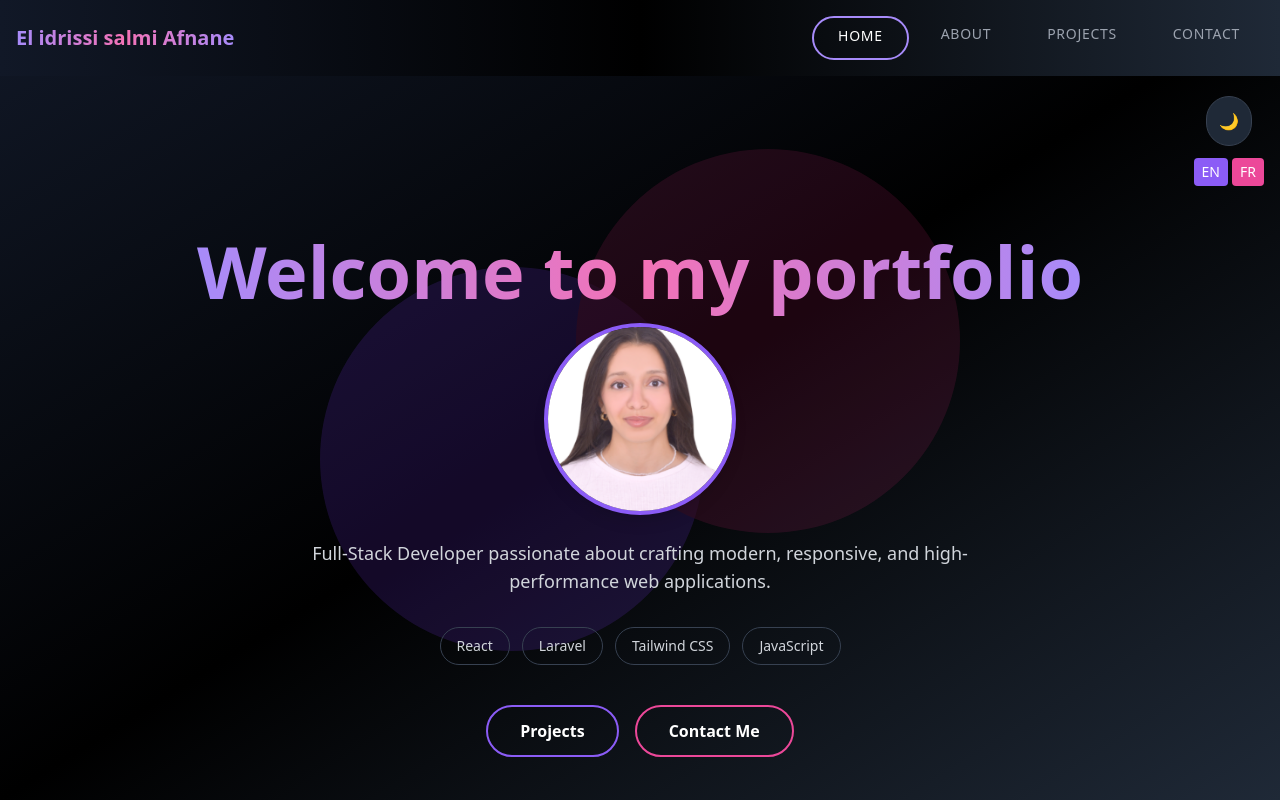
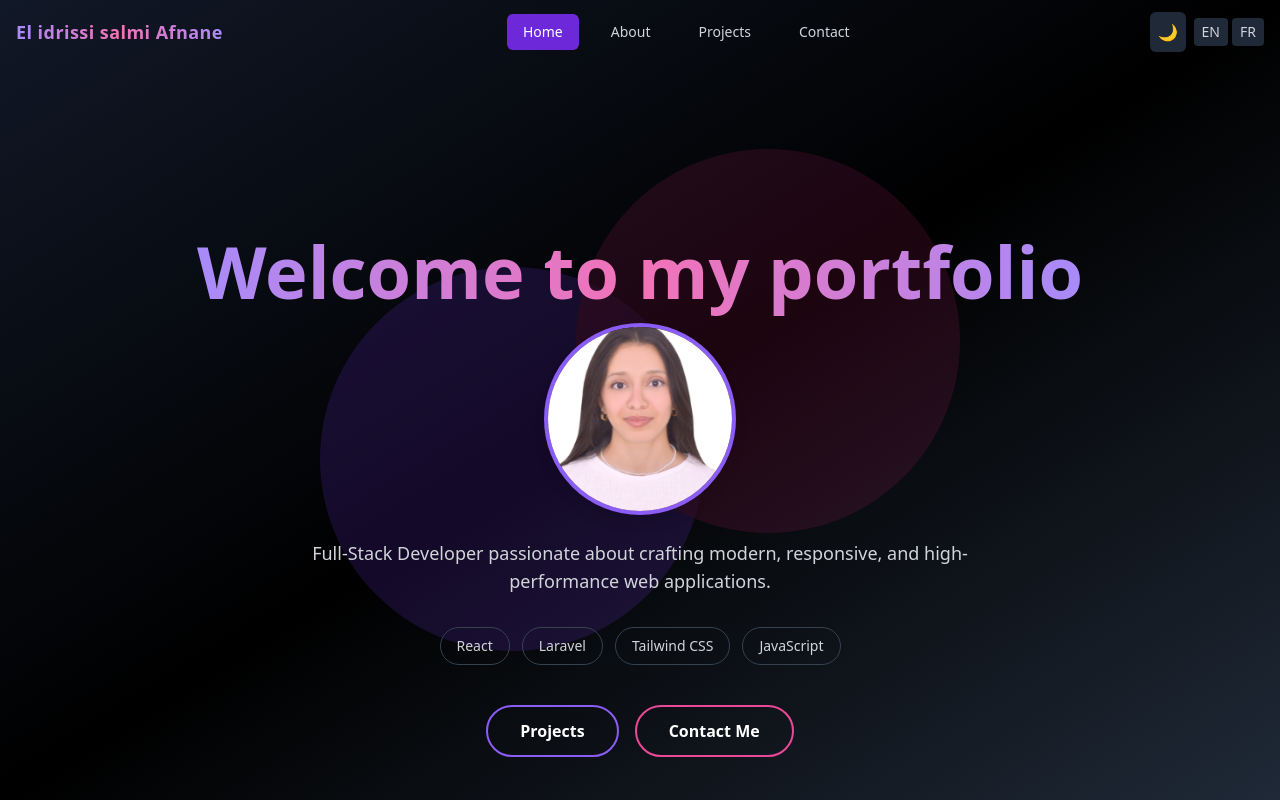
Before and after one commit to AfnaneElIdrissi/portfolio-afnane, a React app in the folder frontend/: page / in a window 1280 px wide. Shown: the top 800 px of the page. Built offline with nearby package versions, Linux system fonts and the light colour scheme; the HTML template or start-up script is replaced by a standard one.

Commit message:
add changes in navbar l

```diff
--- a/frontend/src/components/Navbar.jsx
+++ b/frontend/src/components/Navbar.jsx
@@ -3,148 +3,130 @@ import { NavLink } from "react-router-dom";
 import { useTranslation } from "react-i18next";
 
 const Navbar = ({ isDark, toggleTheme }) => {
-  const { t, i18n } = useTranslation(); // translation function + i18n
+  const { t, i18n } = useTranslation();
   const [scrolled, setScrolled] = useState(false);
-  const [hoveredIndex, setHoveredIndex] = useState(null);
   const [menuOpen, setMenuOpen] = useState(false);
 
-  // Scroll detection
+  // Detect scroll to shrink navbar
   useEffect(() => {
-    const handleScroll = () => setScrolled(window.scrollY > 20);
+    const handleScroll = () => setScrolled(window.scrollY > 50);
     window.addEventListener("scroll", handleScroll);
     return () => window.removeEventListener("scroll", handleScroll);
   }, []);
 
-  // Close mobile menu on escape
-  useEffect(() => {
-    const handleKeyDown = (e) => {
-      if (e.key === "Escape" && menuOpen) setMenuOpen(false);
-    };
-    window.addEventListener("keydown", handleKeyDown);
-    return () => window.removeEventListener("keydown", handleKeyDown);
-  }, [menuOpen]);
-
-  // Nav items with translation
   const navItems = [
-    { path: "/", name: t("navbar.home") },
-    { path: "/about", name: t("navbar.about") },
-    { path: "/projects", name: t("navbar.projects") },
-    { path: "/contact", name: t("navbar.contact") },
+    { path: "/", label: t("navbar.home") },
+    { path: "/about", label: t("navbar.about") },
+    { path: "/projects", label: t("navbar.projects") },
+    { path: "/contact", label: t("navbar.contact") },
   ];
 
   return (
-    <>
-      {/* Theme & Language Controls */}
-      <div className="fixed top-24 right-4 z-50 flex flex-col gap-2 items-center">
+    <nav
+      className={`fixed top-0 w-full z-50 transition-all duration-300 ${
+        scrolled
+          ? isDark
+            ? "bg-gray-900 shadow-md py-2"
+            : "bg-white shadow-md py-2"
+          : isDark
+          ? "bg-gray-900/95 py-3"
+          : "bg-white/95 py-3"
+      }`}
+    >
+      <div className="max-w-7xl mx-auto px-4 flex justify-between items-center">
+        {/* Logo */}
+        <h1
+          className={`text-lg font-bold tracking-wide text-transparent bg-clip-text bg-gradient-to-r ${
+            isDark ? "from-purple-400 via-pink-400 to-purple-400" : "from-purple-600 via-pink-600 to-purple-600"
+          }`}
+        >
+          {t("navbar.name")}
+        </h1>
+
+        {/* Desktop Menu */}
+        <div className="hidden md:flex gap-4">
+          {navItems.map((item) => (
+            <NavLink
+              key={item.path}
+              to={item.path}
+              className={({ isActive }) =>
+                `px-4 py-2 rounded-md text-sm font-medium transition ${
+                  isActive
+                    ? isDark
+                      ? "bg-purple-700 text-white"
+                      : "bg-purple-100 text-purple-700"
+                    : isDark
+                    ? "text-gray-300 hover:bg-gray-800 hover:text-white"
+                    : "text-gray-700 hover:bg-purple-100 hover:text-purple-700"
+                }`
+              }
+            >
+              {item.label}
+            </NavLink>
+          ))}
+        </div>
+
+        {/* Right Controls */}
+        <div className="flex items-center gap-2">
           {/* Theme toggle */}
           <button
             onClick={toggleTheme}
             aria-label={isDark ? t("navbar.switchLight") : t("navbar.switchDark")}
-          className={`p-3 rounded-full backdrop-blur-xl transition focus:outline-none focus:ring-2 focus:ring-purple-500 ${
-            isDark
-              ? "bg-gray-800 border border-gray-700"
-              : "bg-white border border-gray-200 shadow-lg"
+            className={`p-2 rounded-md transition focus:outline-none focus:ring-2 focus:ring-purple-500 ${
+              isDark ? "bg-gray-800 text-white" : "bg-gray-100 text-gray-800"
             }`}
-          style={{ minWidth: "44px", minHeight: "44px" }}
           >
             {isDark ? "🌙" : "☀️"}
           </button>
 
-        {/* Language buttons */}
-        <div className="flex gap-1 justify-center mt-1">
+          {/* Language toggle */}
+          <div className="flex gap-1">
             <button
               onClick={() => i18n.changeLanguage("en")}
-            className="px-2 py-1 rounded bg-purple-500 text-white text-sm hover:bg-purple-600 transition"
+              className={`px-2 py-1 rounded text-sm font-medium ${
+                i18n.language === "en"
+                  ? isDark
+                    ? "bg-purple-700 text-white"
+                    : "bg-purple-100 text-purple-700"
+                  : isDark
+                  ? "bg-gray-800 text-gray-300 hover:bg-gray-700"
+                  : "bg-gray-100 text-gray-700 hover:bg-gray-200"
+              } transition`}
             >
               EN
             </button>
             <button
               onClick={() => i18n.changeLanguage("fr")}
-            className="px-2 py-1 rounded bg-pink-500 text-white text-sm hover:bg-pink-600 transition"
+              className={`px-2 py-1 rounded text-sm font-medium ${
+                i18n.language === "fr"
+                  ? isDark
+                    ? "bg-purple-700 text-white"
+                    : "bg-purple-100 text-purple-700"
+                  : isDark
+                  ? "bg-gray-800 text-gray-300 hover:bg-gray-700"
+                  : "bg-gray-100 text-gray-700 hover:bg-gray-200"
+              } transition`}
             >
               FR
             </button>
           </div>
-      </div>
 
-      {/* Navbar */}
-      <nav
-        role="navigation"
-        aria-label="Main navigation"
-        className={`fixed top-0 left-0 right-0 z-50 transition-all duration-500 ${
-          scrolled
-            ? `${isDark ? "bg-black" : "bg-white"} shadow-lg py-3`
-            : `${
-                isDark
-                  ? "bg-gradient-to-r from-gray-900 via-black to-gray-800"
-                  : "bg-gradient-to-r from-blue-50 via-purple-50 to-pink-50"
-              } py-4`
+          {/* Mobile Hamburger */}
+          <button
+            onClick={() => setMenuOpen(!menuOpen)}
+            className={`md:hidden p-2 text-2xl rounded-md focus:outline-none focus:ring-2 focus:ring-purple-500 ${
+              isDark ? "text-gray-300" : "text-gray-700"
             }`}
-      >
-        <div className="max-w-7xl mx-auto px-4 flex justify-between items-center">
-          {/* Logo */}
-          <h1
-            className={`text-lg sm:text-xl font-bold text-transparent bg-clip-text bg-gradient-to-r ${
-              isDark
-                ? "from-purple-400 via-pink-400 to-purple-400"
-                : "from-purple-600 via-pink-600 to-purple-600"
-            }`}
-          >
-            {t("navbar.name")}
-          </h1>
-
-          {/* Desktop Links */}
-          <div className="hidden md:flex gap-2">
-            {navItems.map((item, index) => (
-              <NavLink
-                key={item.path}
-                to={item.path}
-                onMouseEnter={() => setHoveredIndex(index)}
-                onMouseLeave={() => setHoveredIndex(null)}
-                className={({ isActive }) =>
-                  `px-6 py-2 rounded-full text-sm uppercase tracking-wider transition-all duration-300 focus:outline-none focus:ring-2 focus:ring-purple-500 ${
-                    isActive
-                      ? isDark
-                        ? "text-white border-2 border-purple-400 bg-purple-500/20"
-                        : "text-purple-600 border-2 border-purple-500 bg-purple-100"
-                      : hoveredIndex === index
-                      ? isDark
-                        ? "text-white bg-purple-500/30 border border-purple-400 shadow-lg scale-105"
-                        : "text-purple-600 bg-purple-200 border border-purple-500 shadow-lg scale-105"
-                      : isDark
-                      ? "text-gray-400 hover:text-white hover:bg-purple-500/20 hover:border hover:border-purple-400 hover:shadow-md hover:scale-105"
-                      : "text-gray-600 hover:text-purple-600 hover:bg-purple-100 hover:border hover:border-purple-500 hover:shadow-md hover:scale-105"
-                  }`
-                }
-                style={{ minHeight: "44px" }}
-              >
-                {item.name}
-              </NavLink>
-            ))}
-          </div>
-
-          {/* Mobile Button */}
-          <button
-            aria-label={menuOpen ? t("navbar.closeMenu") : t("navbar.openMenu")}
-            aria-expanded={menuOpen}
-            onClick={() => setMenuOpen(!menuOpen)}
-            className={`md:hidden text-2xl focus:outline-none focus:ring-2 focus:ring-purple-500 ${
-              isDark ? "text-gray-400" : "text-gray-600"
-            }`}
-            style={{ minWidth: "44px", minHeight: "44px" }}
           >
             {menuOpen ? "✕" : "☰"}
           </button>
+        </div>
       </div>
 
       {/* Mobile Menu */}
       {menuOpen && (
         <div
-            className={`md:hidden mt-4 px-4 pb-4 space-y-3 ${
-              isDark ? "bg-black" : "bg-white"
-            } backdrop-blur-xl`}
-            role="menu"
-            aria-label="Mobile navigation menu"
+          className={`md:hidden bg-white/95 dark:bg-gray-900/95 backdrop-blur-md p-4 space-y-2`}
         >
           {navItems.map((item) => (
             <NavLink
@@ -152,26 +134,23 @@ const Navbar = ({ isDark, toggleTheme }) => {
               to={item.path}
               onClick={() => setMenuOpen(false)}
               className={({ isActive }) =>
-                  `block w-full text-center py-3 rounded-xl text-lg font-medium transition focus:outline-none focus:ring-2 focus:ring-purple-500 ${
+                `block w-full py-2 px-3 rounded-md text-base font-medium transition ${
                   isActive
                     ? isDark
-                        ? "text-white bg-purple-600/30"
-                        : "text-purple-600 bg-purple-100"
+                      ? "bg-purple-700 text-white"
+                      : "bg-purple-100 text-purple-700"
                     : isDark
-                      ? "text-gray-300 hover:text-white hover:bg-purple-600/20"
-                      : "text-gray-700 hover:text-purple-600 hover:bg-purple-100"
+                    ? "text-gray-300 hover:bg-gray-800 hover:text-white"
+                    : "text-gray-700 hover:bg-purple-100 hover:text-purple-700"
                 }`
               }
-                role="menuitem"
-                style={{ minHeight: "44px" }}
             >
-                {item.name}
+              {item.label}
             </NavLink>
           ))}
         </div>
       )}
     </nav>
-    </>
   );
 };
 
```
Lines whose indentation alone changed are shown as unchanged.
